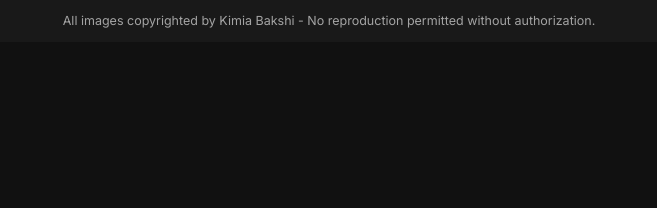
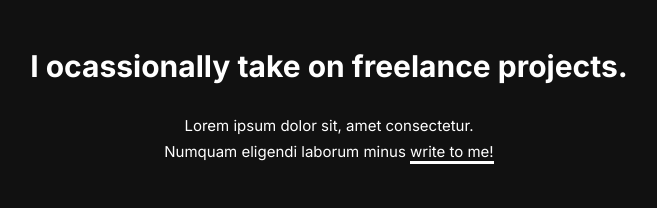
Before and after one commit to birmansahil/artbykim, a plain HTML site: page index.html in a window 1280 px wide. Shown: the whole page, without its empty margins (311-968 px from the left). Drawn offline with Linux system fonts and the light colour scheme.

Commit message:
added contact component

```diff
--- a/index.html
+++ b/index.html
@@ -14,13 +14,19 @@
     />
   </head>
   <body>
-    <footer>
-      <div class="container footer__copyright">
-        <p>
-          All images copyrighted by Kimia Bakshi - No reproduction permitted
-          without authorization.
+    <main>
+      <section class="container contact">
+        <h2 class="contact__heading">
+          I ocassionally take on freelance projects.
+        </h2>
+        <p class="contact__text">
+          Lorem ipsum dolor sit, amet consectetur.<br />
+          Numquam eligendi laborum minus
+          <a class="link link--underlined" href="mailto:example@example.com"
+            >write to me!</a
+          >
         </p>
-      </div>
-    </footer>
+      </section>
+    </main>
   </body>
 </html>
--- a/style.css
+++ b/style.css
@@ -17,6 +17,10 @@ body {
     background-color: #111;
 }
 
+h2 {
+    font-size: 3rem;
+}
+
 /* Container */
 
 .container {
@@ -25,19 +29,45 @@ body {
     margin: 0 auto;
 }
 
+/* Links */
+
+.link {
+    color: inherit;
+    font-size: 1.5rem;
+    text-decoration: none;
+}
+
+.link--underlined {
+    border-bottom: 3px solid #fff;
+}
+
 /* Copyright */
 
 footer {
     background-color: #191919;
 }
 
-.footer__copyright {
+.copyright {
     padding: 1rem 0;
 }
 
-p {
-
+.copyright__text {
     opacity: 0.6;
     font-size: 1.25rem;
     text-align: center;
 }
+
+/* Contact */
+
+.contact {
+    padding: 4rem 0;
+    text-align: center;
+}
+
+.contact__heading {
+    margin-bottom: 2rem;
+}
+
+.contact__text {
+    font-size: 1.5rem;
+}
```
Also changed, not shown: components/contact.html (added, +10 -0 lines), components/footer.html (+2 -2 lines).
